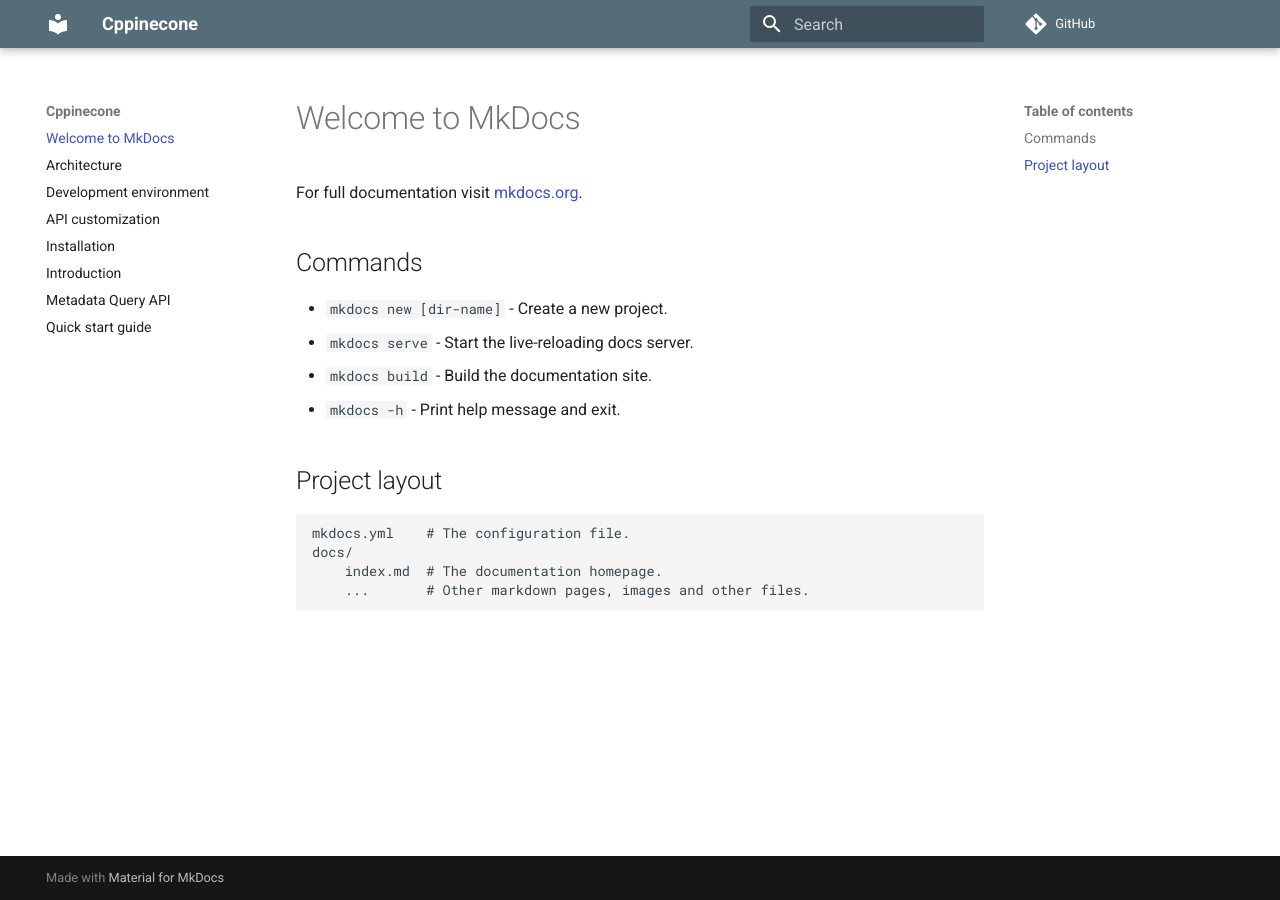
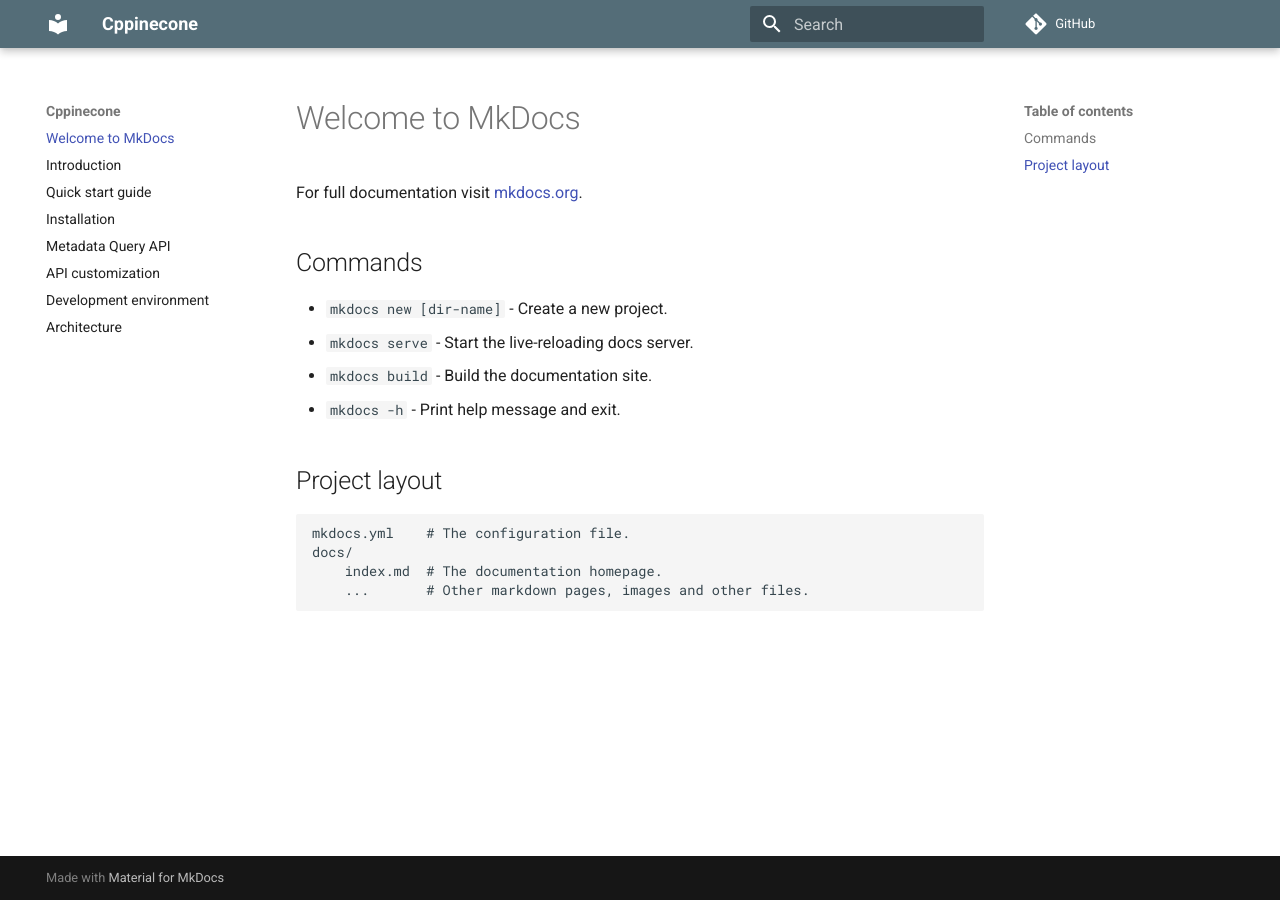
Before and after one commit to jkaye2012/cppinecone, an MkDocs documentation site: the page built from docs/index.md, in a window 1280 px wide. Built offline with MkDocs 1.6.1 and Material for MkDocs 9.7.7, drawn with Linux system fonts in a browser that asks for light colours; comment, search, counter and statistics services are not loaded; some of the changed lines change nothing that is shown.

Commit message:
Adds documentation navigation

```diff
--- a/mkdocs.yml
+++ b/mkdocs.yml
@@ -13,3 +13,13 @@
 
 plugins:
   - search
+
+nav:
+  - index.md
+  - introduction.md
+  - quickstart.md
+  - installation.md
+  - metadata_query_api.md
+  - customization.md
+  - build.md
+  - architecture.md
```
